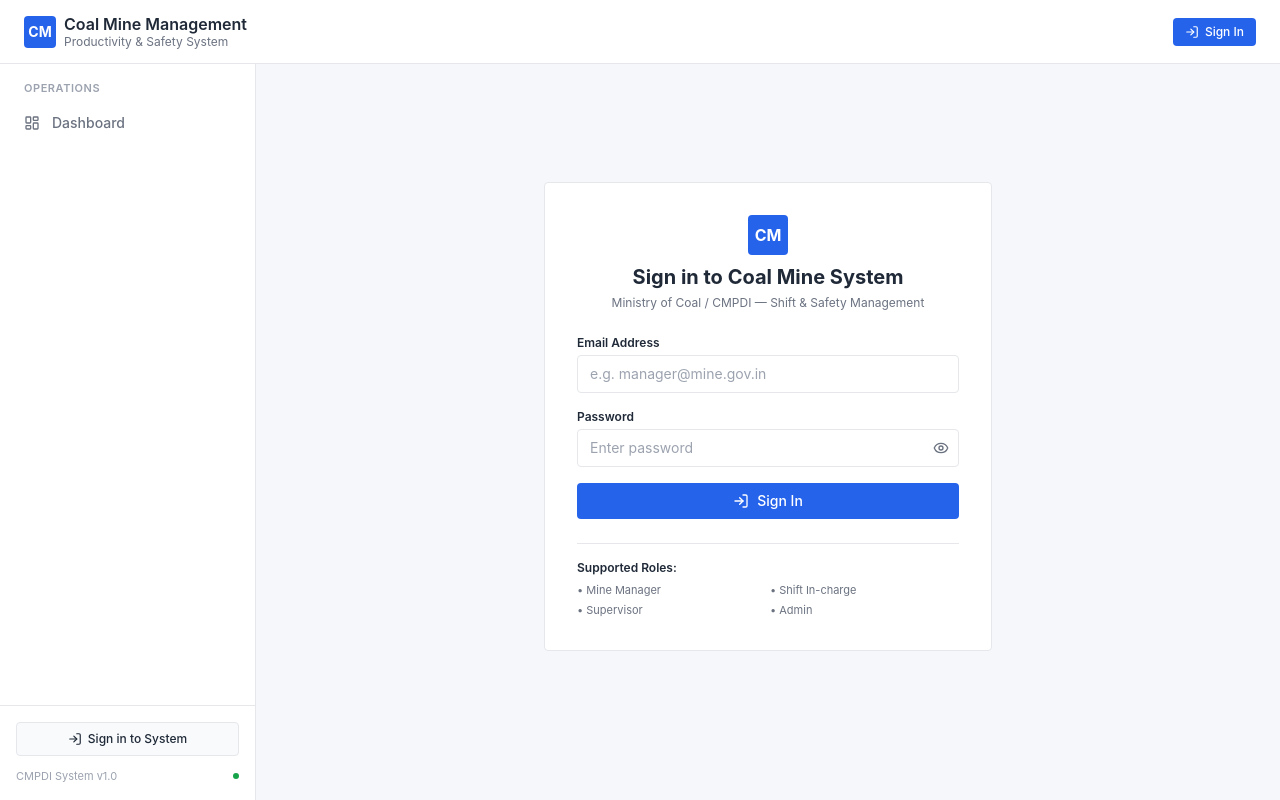
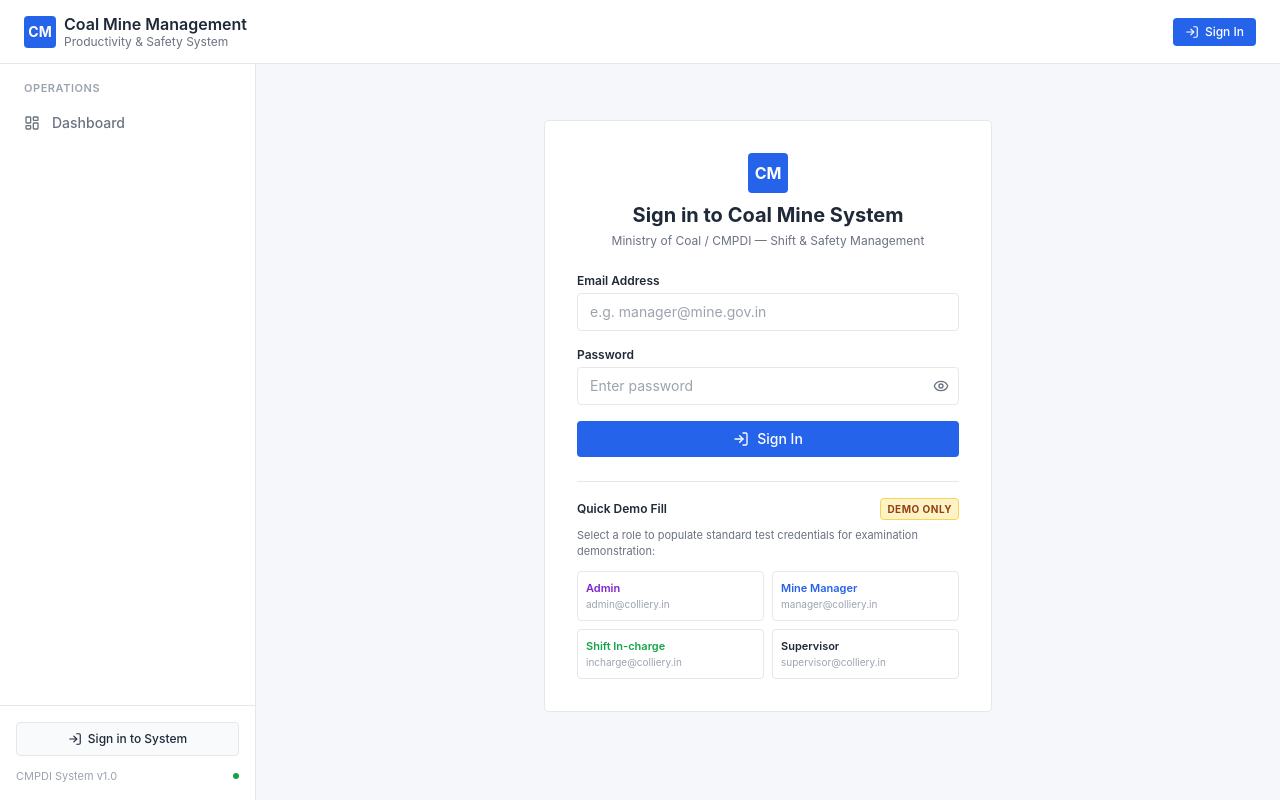
Before and after one commit to arpitbanna/Major-Project, a React (Vite) app in the folder frontend/: page /login in a window 1280 px wide. Built offline with nearby package versions, Linux system fonts and the light colour scheme; no server answers.

Commit message:
feat: add demo credentials quick-fill on login page

```diff
--- a/frontend/src/pages/Login.jsx
+++ b/frontend/src/pages/Login.jsx
@@ -146,14 +146,70 @@ export default function Login() {
           </button>
         </form>
 
-        {/* Roles information helper */}
-        <div className="border-t border-borderLight pt-4 text-xs text-slateText-secondary space-y-1.5">
-          <p className="font-semibold text-slateText">Supported Roles:</p>
-          <div className="grid grid-cols-2 gap-1 text-[11px]">
-            <div>• Mine Manager</div>
-            <div>• Shift In-charge</div>
-            <div>• Supervisor</div>
-            <div>• Admin</div>
+        {/* Demo Viva Accounts Quick Autofill (DEMO ONLY) */}
+        <div className="border-t border-borderLight pt-4 space-y-2 text-xs">
+          <div className="flex items-center justify-between">
+            <span className="font-semibold text-slateText">Quick Demo Fill</span>
+            <span className="text-[10px] font-bold tracking-wider uppercase bg-amber-100 text-amber-800 border border-amber-300 px-1.5 py-0.5 rounded">
+              DEMO ONLY
+            </span>
+          </div>
+          <p className="text-[11px] text-slateText-secondary leading-snug">
+            Select a role to populate standard test credentials for examination demonstration:
+          </p>
+
+          <div className="grid grid-cols-2 gap-2 pt-1">
+            <button
+              type="button"
+              onClick={() => {
+                setEmail('admin@colliery.in');
+                setPassword('CoalSafe@2026');
+                setErrorMessage('');
+              }}
+              className="p-2 border border-borderLight hover:border-purple-300 rounded text-left hover:bg-purple-50 transition-colors"
+            >
+              <span className="font-semibold text-purple-700 block text-[11px]">Admin</span>
+              <span className="text-[10px] text-slateText-muted block truncate">admin@colliery.in</span>
+            </button>
+
+            <button
+              type="button"
+              onClick={() => {
+                setEmail('manager@colliery.in');
+                setPassword('CoalSafe@2026');
+                setErrorMessage('');
+              }}
+              className="p-2 border border-borderLight hover:border-blue-300 rounded text-left hover:bg-blue-50 transition-colors"
+            >
+              <span className="font-semibold text-primary block text-[11px]">Mine Manager</span>
+              <span className="text-[10px] text-slateText-muted block truncate">manager@colliery.in</span>
+            </button>
+
+            <button
+              type="button"
+              onClick={() => {
+                setEmail('incharge@colliery.in');
+                setPassword('CoalSafe@2026');
+                setErrorMessage('');
+              }}
+              className="p-2 border border-borderLight hover:border-emerald-300 rounded text-left hover:bg-emerald-50 transition-colors"
+            >
+              <span className="font-semibold text-status-success block text-[11px]">Shift In-charge</span>
+              <span className="text-[10px] text-slateText-muted block truncate">incharge@colliery.in</span>
+            </button>
+
+            <button
+              type="button"
+              onClick={() => {
+                setEmail('supervisor@colliery.in');
+                setPassword('CoalSafe@2026');
+                setErrorMessage('');
+              }}
+              className="p-2 border border-borderLight hover:border-slate-300 rounded text-left hover:bg-slate-50 transition-colors"
+            >
+              <span className="font-semibold text-slateText block text-[11px]">Supervisor</span>
+              <span className="text-[10px] text-slateText-muted block truncate">supervisor@colliery.in</span>
+            </button>
           </div>
         </div>
       </div>
```
